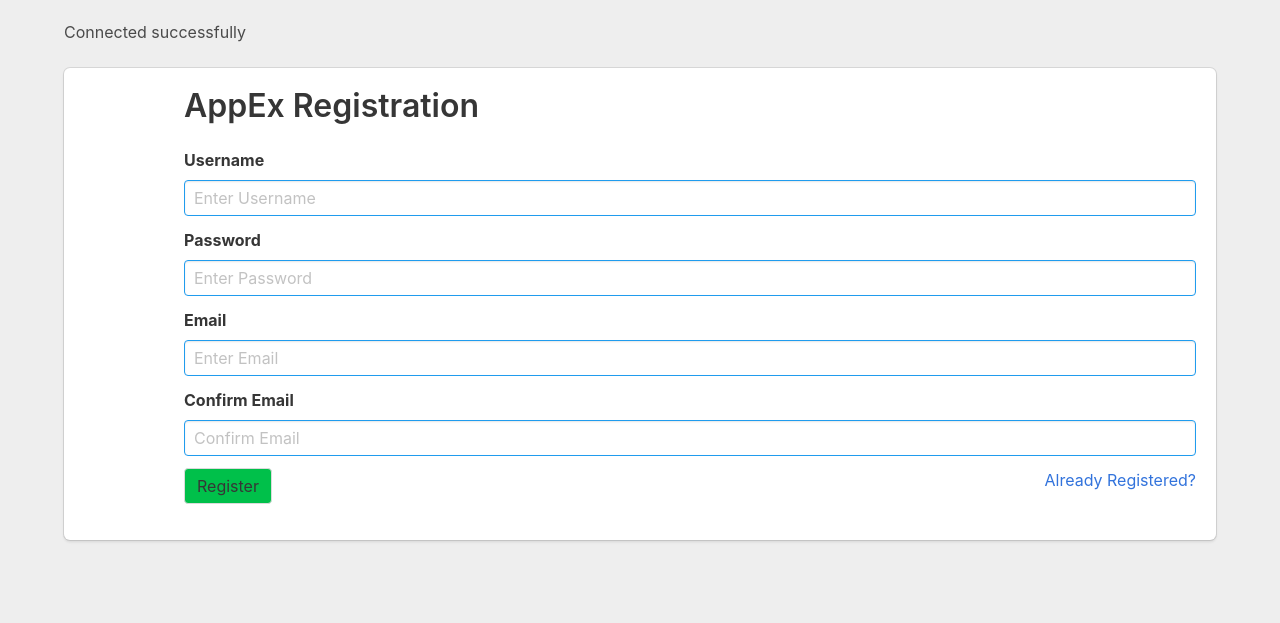
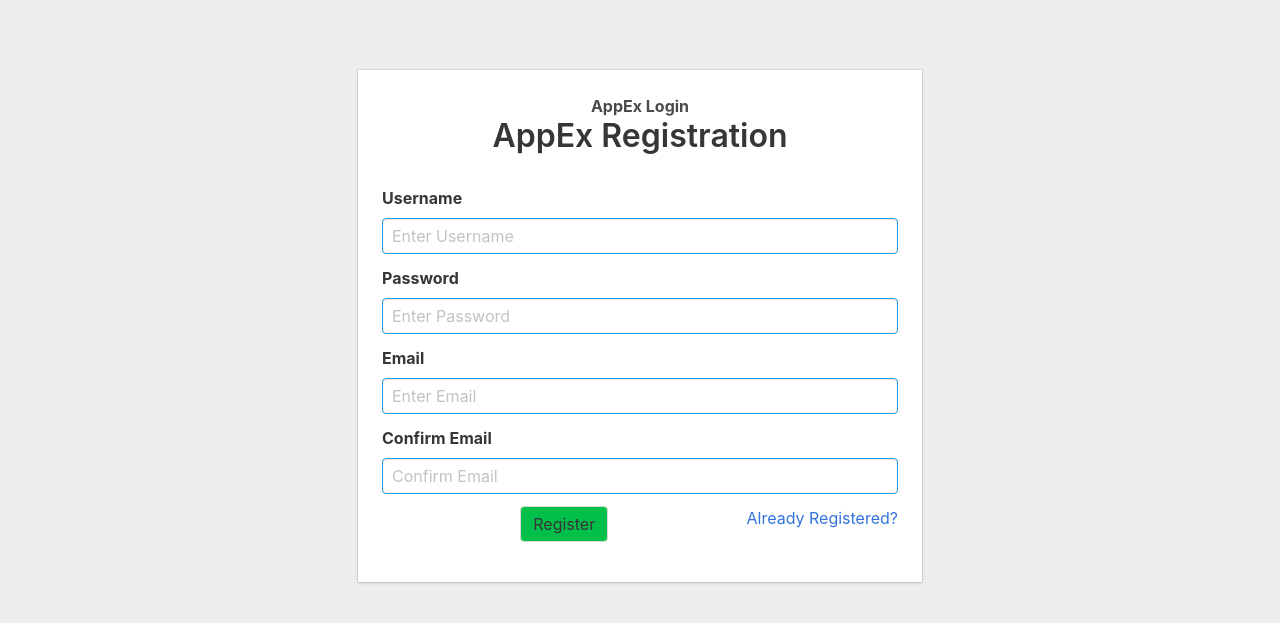
Before and after one commit to tenderribs/appex, a PHP site: page /index.php?page=register in a window 1280 px wide. Shown: the part 52-675 px from the top of the page. Run offline with PHP 8.4, Linux system fonts and the light colour scheme; data that the repository does not hold is empty; a stand-in replaces the project's code that opens the database connection; some libraries are stand-ins or nearby versions.

Commit message:
removed login and register html code from auth controllers

```diff
--- a/controllers/auth/register.php
+++ b/controllers/auth/register.php
@@ -5,7 +5,7 @@
  * Include our MySQL connection.
  * I am trying to open it by signalising with ../ that it is in the folder above
  */
-require ' ../../config/config.php';
+require './config/config.php';
 
 
 //If the POST var "register" exists (our submit button), then we can
@@ -66,47 +66,3 @@ if(isset($_POST['register'])){
 
 }
 ?>
-
-<br><br>
-<div class="box" class="marginTop">
-        <article class="media">
-          <div class="media-content">
-                <p class=login>
-                    <form action="register.php" method="POST">
-                    <p class="title">AppEx Registration</p>
-                        <div class="field">
-                                <div class="control">
-                                    <label class="label">Username</label>
-                                  <input class="input is-info" type="text" name="username" placeholder="Enter Username">
-                                </div>
-                        </div>
-
-                        <div class="field">
-                                <div class="control">
-                                    <label class="label">Password</label>
-                                     <input class="input is-info" type="password" name="pword" placeholder="Enter Password">
-                                </div>
-                        </div>
-
-                        <div class="field">
-                                <div class="control">
-                                    <label class="label">Email</label>
-                                  <input class="input is-info" type="text" name="uname" placeholder="Enter Email">
-                                </div>
-                        </div>
-
-                        <div class="field">
-                                <div class="control">
-                                    <label class="label">Confirm Email</label>
-                                  <input class="input is-info" type="text" name="uname" placeholder="Confirm Email">
-                                </div>
-                        </div>
-                        <button class="button" style="background-color: #00c04a" type="submit">Register</button>
-                        <label>
-
-                        <a href="index.php?page=login" style="float: right;">Already Registered?</a>
-                </form>
-              </p>
-            </div>
-        </article>
-      </div>
--- a/index.php
+++ b/index.php
@@ -31,10 +31,10 @@
                     require_once('pages/blog.html');
                 }
                 else if ($page == 'login') {
-                    require_once('controllers/auth/login.php');
+                    require_once('pages/login.html');
                 }
                 else if ($page == 'register') {
-                    require_once('controllers/auth/register.php');
+                    require_once('pages/register.html');
                 }
             ?>
             </div>
--- a/pages/login.html
+++ b/pages/login.html
@@ -4,7 +4,7 @@
             <div class="card-content has-text-centered">
                 <span class="box-title"><b>AppEx Login</b></span>
                 <div class="content">
-                    <form action="login.php" method="post">
+                    <form action="controllers/auth/login.php" method="post">
                         <div class="field">
                             <p class="control has-icons-left">
                                 <input class="input is-info" type="text" name="uname" placeholder="Enter Username">
--- a/pages/register.html
+++ b/pages/register.html
@@ -1,15 +1,15 @@
-<br>
-<br>
-<div class="box" class="marginTop">
-  <article class="media">
-    <div class="media-content">
-      <p class=login>
-        <form action="register.php">
+<div class="columns">
+    <div class="column is-6-desktop is-offset-3-desktop">
+        <div class="card rounded">
+            <div class="card-content has-text-centered">
+                <span class="box-title"><b>AppEx Login</b></span>
+                <div class="content">
+                    <form action="controllers/auth/register.php" method="POST">
                         <p class="title">AppEx Registration</p>
                             <div class="field">
                                     <div class="control">
                                         <label class="label">Username</label>
-              <input class="input is-info" type="text" name="uname" placeholder="Enter Username">
+                                      <input class="input is-info" type="text" name="username" placeholder="Enter Username">
                                     </div>
                             </div>
 
@@ -38,7 +38,8 @@
 
                             <a href="index.php?page=login" style="float: right;">Already Registered?</a>
                     </form>
-      </p>
                 </div>
-  </article>
             </div>
+        </div>
+    </div>
+</div>
```
Also changed, not shown: controllers/auth/login.php (+0 -29 lines). Lines whose indentation alone changed are shown as unchanged.
